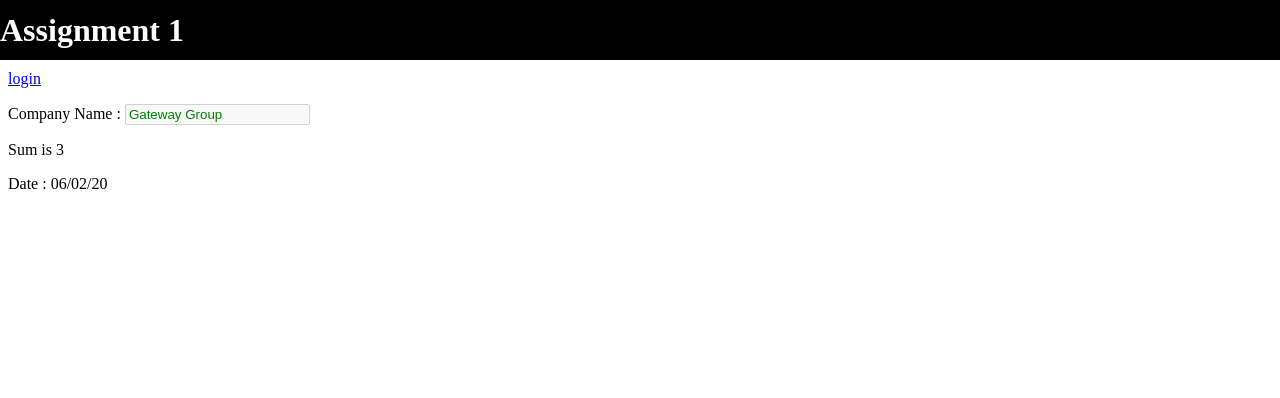
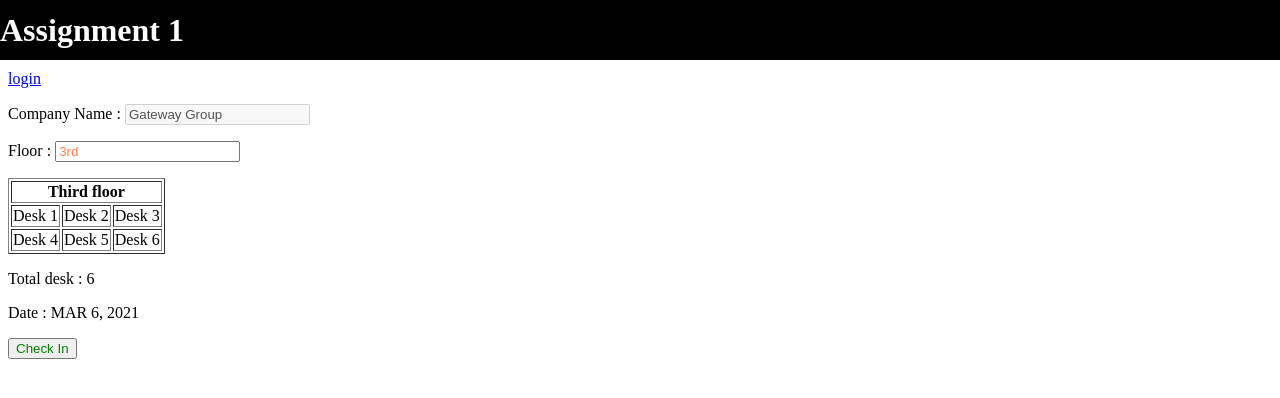
Before and after one commit to kajal409/AngularAssignment1, an Angular app: page / in a window 1280 px wide. Shown: the top 398 px of the page. Built offline with nearby package versions, Linux system fonts and the light colour scheme.

Commit message:
add event binding

```diff
--- a/src/app/app.component.html
+++ b/src/app/app.component.html
@@ -7,12 +7,42 @@
 <div [class.space]="isSpace">
   <a href="/login">login</a>
 
-  <!--property biniding in value and style binding in color-->
-  <p>Company Name : <input [value]='companyName' [style.color]="foreColor" [disabled]='isUnchanged'/></p>
+  <!--property biniding-->
+  <p>Company Name : <input [value]='companyName' [disabled]='isUnchanged'/></p>
+
+
+  <!--style binding-->
+  <p>Floor : <input [value]='floorNumber' [style.color]="foreColor"/></p>
+
+
+  <table border="1">
+      <tr>
+        <!--attribute binding-->
+        <th [attr.colspan]="1+2">Third floor</th>
+      </tr>
+      <tr>
+        <td>Desk 1</td>
+        <td>Desk 2</td>
+        <td>Desk 3</td>
+      </tr>
+      <tr>
+          <td>Desk 4</td>
+          <td>Desk 5</td>
+          <td>Desk 6</td>
+      </tr>
+
+  </table>
 
   <!--interpolation expression-->
-  <p>Sum is {{1+2}}</p>
+  <p>Total desk : {{3+3}}</p>
 
   <!--pipe : date and uppercase-->
-  <p>Date : {{dob | date:"MM/dd/yy" | uppercase }}</p>
+  <p>Date : {{currentDate | date | uppercase }}</p>
+
+  <!--event binding-->
+  <button (mouseover)="changeText=true" (mouseout)="changeText=false">
+      <span style="color: green;" *ngIf="!changeText">Check In</span>
+      <span style="color: red;" *ngIf="changeText">Check Out</span>
+  </button>
+
 </div>
--- a/src/app/app.component.ts
+++ b/src/app/app.component.ts
@@ -1,4 +1,5 @@
 import { Component } from '@angular/core';
+import { DatePipe } from '@angular/common';
 
 @Component({
   selector: 'app-root',
@@ -10,7 +11,13 @@ export class AppComponent {
   companyName = 'Gateway Group';
   isUnchanged = true;
   isSpace = 'true';
-  foreColor = 'green';
-  dob = new Date(2020,5,2);
+  foreColor = 'coral';
+  floorNumber = '3rd'
+  currentDate = new Date();
   imageUrl = '../assets/b1.png'
+
+  changeText: boolean;
+    constructor() {
+       this.changeText = false;
+    }
 }
```
